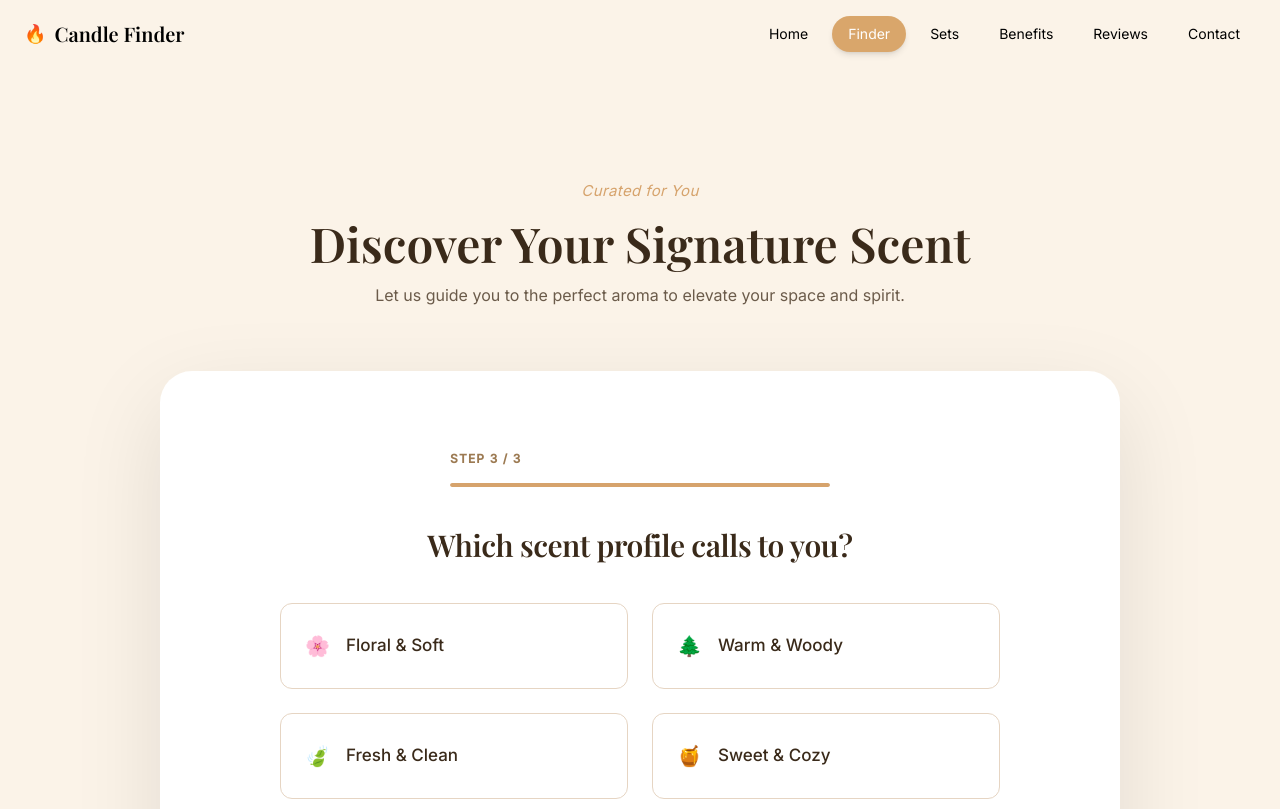
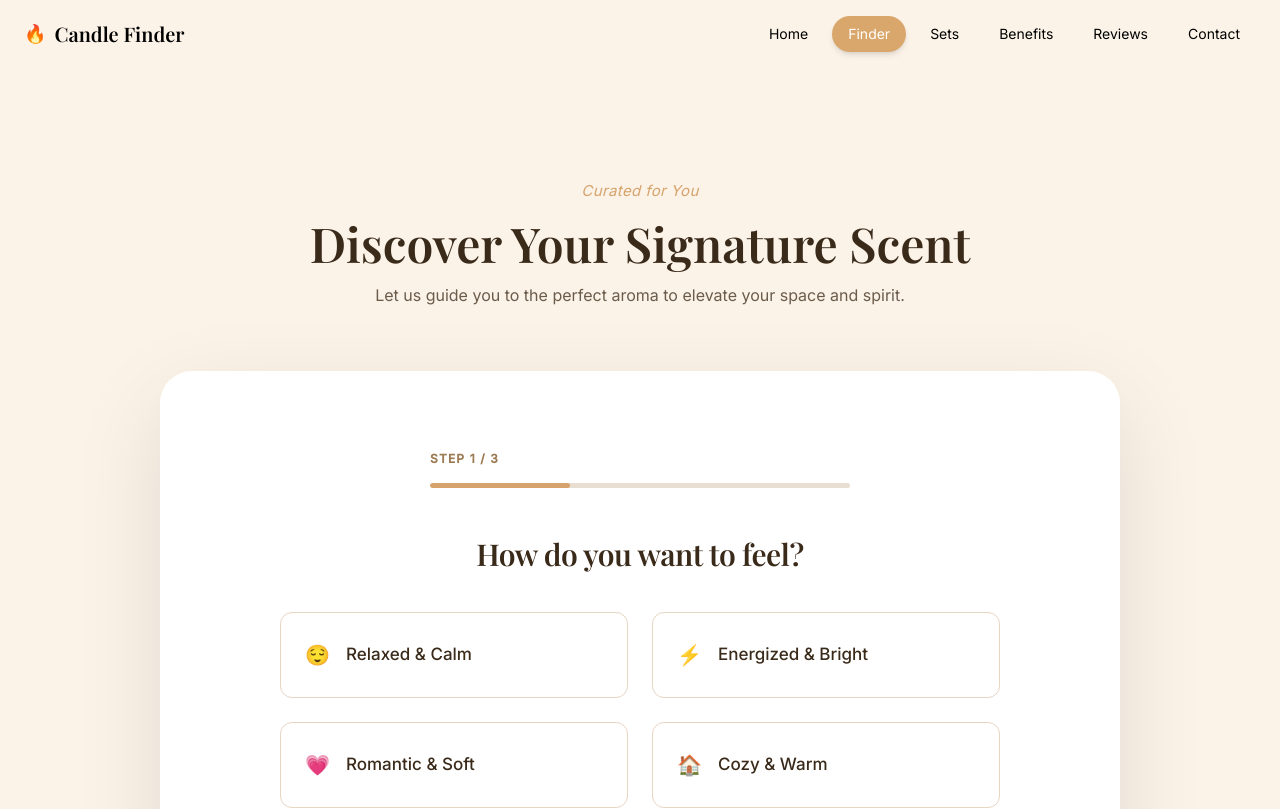
Before and after one commit to Franchellollo/candle-finder, a React (Vite) app: page /finder in a window 1280 px wide. Shown: the top 809 px of the page. Built offline with nearby package versions, Linux system fonts and the light colour scheme; a web font is replaced by a local one.

Commit message:
Backup: Hero Find My Candle button connected + Finder flow stable

```diff
--- /dev/null
+++ b/src/components/FinderResult.jsx
@@ -0,0 +1,74 @@
+export default function FinderResult({ onRestart }) {
+  return (
+    <div className="text-center">
+      {/* Title */}
+      <h2 className="font-serif font-semibold text-3xl text-[#3A2A1A] mb-2">
+        Your Perfect Match Found
+      </h2>
+
+      <p className="text-[#6B5B4A] mb-10">Based on your mood and preferences</p>
+
+      {/* Main result */}
+      <div className="bg-[#FFF8F1] border border-[#E6D5C3] rounded-2xl px-10 py-10 max-w-xl mx-auto mb-12">
+        <h3 className="font-serif text-2xl text-[#3A2A1A] mb-4">
+          Citrus Relaxed Harmony
+        </h3>
+
+        <p className="text-[#6B5B4A] mb-8">
+          A calming blend of soft citrus notes designed to help you unwind and
+          bring balance to your space.
+        </p>
+
+        <a
+          href="#"
+          className="inline-flex items-center justify-center
+            bg-[#3A2A1A] text-white
+            px-8 py-4 rounded-full
+            text-sm font-medium
+            transition hover:bg-[#2A1E14]"
+        >
+          View collection on Amazon →
+        </a>
+      </div>
+
+      {/* Alternatives */}
+      <div className="max-w-3xl mx-auto mb-10">
+        <p className="text-sm text-[#6B5B4A] mb-6">
+          Also fits your preferences
+        </p>
+
+        <div className="grid grid-cols-1 md:grid-cols-2 gap-6">
+          {[
+            {
+              title: "Citrus Morning Boost",
+              desc: "Bright citrus aromas to gently energize your mornings.",
+            },
+            {
+              title: "Citrus & Green Balance",
+              desc: "Fresh citrus softened by green and herbal notes.",
+            },
+          ].map((item) => (
+            <div
+              key={item.title}
+              className="border border-[#E6D5C3] rounded-xl px-6 py-6 text-left"
+            >
+              <h4 className="font-medium text-[#3A2A1A] mb-2">{item.title}</h4>
+              <p className="text-sm text-[#6B5B4A] mb-3">{item.desc}</p>
+              <a href="#" className="text-sm text-[#D6A36C] hover:underline">
+                View on Amazon →
+              </a>
+            </div>
+          ))}
+        </div>
+      </div>
+
+      {/* Restart */}
+      <button
+        onClick={onRestart}
+        className="text-sm text-[#9C7A52] hover:underline"
+      >
+        ↺ Start over
+      </button>
+    </div>
+  );
+}
--- a/src/pages/Finder.jsx
+++ b/src/pages/Finder.jsx
@@ -1,5 +1,29 @@
+import { useState } from "react";
+import FinderResult from "../components/FinderResult";
+
 export default function Finder() {
-  const step = 3; // manuāli: 1 | 2 | 3 (vēl bez loģikas)
+  const [step, setStep] = useState(1);
+
+  const [answers, setAnswers] = useState({
+    mood: null,
+    occasion: null,
+    scent: null,
+  });
+
+  function handleSelect(key, value) {
+    setAnswers((prev) => ({ ...prev, [key]: value }));
+
+    if (step < 3) {
+      setStep(step + 1);
+    } else {
+      setStep(4); // pēc 3. soļa → Result
+    }
+  }
+
+  function resetFinder() {
+    setStep(1);
+    setAnswers({ mood: null, occasion: null, scent: null });
+  }
 
   return (
     <section className="bg-[#FBF3E8] px-6 pt-28 pb-32">
@@ -23,15 +47,32 @@ export default function Finder() {
           className="relative bg-white rounded-[32px]
             px-16 py-20
             max-w-[960px] mx-auto
-                     shadow-[0_30px_90px_rgba(0,0,0,0.10)]
-                     hover:shadow-[0_40px_120px_rgba(0,0,0,0.14)]
-                     transition-all duration-300"
+            shadow-[0_30px_90px_rgba(0,0,0,0.10)]"
         >
+          {/* Step indicator (nerādām rezultātā) */}
+          {step <= 3 && (
+            <div className="mb-12">
+              <div className="mx-auto w-[420px] text-left">
+                <div className="text-xs font-semibold tracking-widest text-[#9C7A52] mb-4">
+                  STEP {step} / 3
+                </div>
+
+                <div className="h-[5px] bg-[#E9DED2] rounded-full overflow-hidden">
+                  <div
+                    className="h-full bg-[#D6A36C] rounded-full transition-all duration-300"
+                    style={{ width: `${(step / 3) * 100}%` }}
+                  />
+                </div>
+              </div>
+            </div>
+          )}
+
           {/* STEP 1 */}
           {step === 1 && (
             <>
-              <StepIndicator step={1} />
-              <Question title="How do you want to feel?" />
+              <h2 className="font-serif font-extrabold tracking-[-0.015em] text-3xl text-[#3A2A1A] mb-10">
+                How do you want to feel?
+              </h2>
 
               <Options
                 items={[
@@ -40,6 +81,7 @@ export default function Finder() {
                   { label: "Romantic & Soft", icon: "💗" },
                   { label: "Cozy & Warm", icon: "🏠" },
                 ]}
+                onSelect={(val) => handleSelect("mood", val)}
               />
             </>
           )}
@@ -47,8 +89,9 @@ export default function Finder() {
           {/* STEP 2 */}
           {step === 2 && (
             <>
-              <StepIndicator step={2} />
-              <Question title="What is the occasion?" />
+              <h2 className="font-serif font-extrabold tracking-[-0.015em] text-3xl text-[#3A2A1A] mb-10">
+                What is the occasion?
+              </h2>
 
               <Options
                 items={[
@@ -57,6 +100,7 @@ export default function Finder() {
                   { label: "Special Occasions", icon: "✨" },
                   { label: "Gifts & Surprises", icon: "🎁" },
                 ]}
+                onSelect={(val) => handleSelect("occasion", val)}
               />
             </>
           )}
@@ -64,8 +108,9 @@ export default function Finder() {
           {/* STEP 3 */}
           {step === 3 && (
             <>
-              <StepIndicator step={3} />
-              <Question title="Which scent profile calls to you?" />
+              <h2 className="font-serif font-extrabold tracking-[-0.015em] text-3xl text-[#3A2A1A] mb-10">
+                Which scent profile calls to you?
+              </h2>
 
               <Options
                 items={[
@@ -75,48 +120,28 @@ export default function Finder() {
                   { label: "Sweet & Cozy", icon: "🍯" },
                   { label: "Citrus & Bright", icon: "🍋" },
                 ]}
+                onSelect={(val) => handleSelect("scent", val)}
               />
             </>
           )}
+
+          {/* RESULT */}
+          {step === 4 && <FinderResult onRestart={resetFinder} />}
         </div>
       </div>
     </section>
   );
 }
 
-/* ---------- Subcomponents (UI only) ---------- */
+/* ---------- OPTIONS COMPONENT ---------- */
 
-function StepIndicator({ step }) {
-  const width = step === 1 ? "w-1/3" : step === 2 ? "w-2/3" : "w-full";
-
-  return (
-    <div className="mb-10">
-      <div className="mx-auto w-[380px]">
-        <div className="text-xs font-semibold tracking-widest text-[#9C7A52] mb-4 text-left">
-          STEP {step} / 3
-        </div>
-        <div className="h-[4px] bg-[#E9DED2] rounded-full overflow-hidden">
-          <div className={`h-full ${width} bg-[#D6A36C] rounded-full`} />
-        </div>
-      </div>
-    </div>
-  );
-}
-
-function Question({ title }) {
-  return (
-    <h2 className="font-serif font-extrabold tracking-[-0.015em] text-3xl text-[#3A2A1A] mb-10">
-      {title}
-    </h2>
-  );
-}
-
-function Options({ items }) {
+function Options({ items, onSelect }) {
   return (
     <div className="grid grid-cols-1 md:grid-cols-2 gap-6 max-w-[720px] mx-auto">
       {items.map((item) => (
         <button
           key={item.label}
+          onClick={() => onSelect(item.label)}
           className="group flex items-center gap-4
             border border-[#E6D5C3] rounded-xl
             pl-6 pr-4 py-7
--- a/src/pages/Home.jsx
+++ b/src/pages/Home.jsx
@@ -1,3 +1,5 @@
+import { Link } from "react-router-dom";
+
 import HeroCandle from "../assets/HeroCandle.jpg";
 import WhyTrustSection from "../components/WhyTrustSection";
 import FeaturedSetsSection from "../components/FeaturedSetsSection";
@@ -18,7 +20,7 @@ export default function Home() {
         {/* Base overlay */}
         <div className="absolute inset-0 bg-black/30" />
 
-        {/* Vignette – dark edges, clear center */}
+        {/* Vignette */}
         <div className="pointer-events-none absolute inset-0 bg-radial-gradient" />
 
         {/* Content */}
@@ -56,19 +58,36 @@ export default function Home() {
 
             {/* Buttons */}
             <div className="flex flex-col sm:flex-row gap-6 justify-center">
-              <button className="px-14 py-[14px] rounded-full bg-[#D6A36C] text-[#3A2A1A] text-[15px] font-medium transition hover:bg-[#c79560]">
+              {/* FINDER LINK */}
+              <Link
+                to="/finder"
+                className="inline-flex items-center justify-center
+                           px-14 py-[14px] rounded-full
+                           bg-[#D6A36C] text-[#3A2A1A]
+                           text-[15px] font-medium
+                           transition hover:bg-[#c79560]"
+              >
                 Find My Candle
-              </button>
+              </Link>
 
-              <button className="px-14 py-[14px] rounded-full border border-white/35 text-[#F7F2EC] text-[15px] backdrop-blur-sm transition hover:bg-white/10">
+              {/* SECONDARY */}
+              <Link
+                to="/sets"
+                className="inline-flex items-center justify-center
+                           px-14 py-[14px] rounded-full
+                           border border-white/35
+                           text-[#F7F2EC] text-[15px]
+                           backdrop-blur-sm
+                           transition hover:bg-white/10"
+              >
                 Explore Best Sets
-              </button>
+              </Link>
             </div>
           </div>
         </div>
       </section>
 
-      {/* ================= WHY TRUST SECTION ================= */}
+      {/* ================= SECTIONS ================= */}
       <WhyTrustSection />
       <FeaturedSetsSection />
       <QuoteSection />
```
Lines whose indentation alone changed are shown as unchanged.
